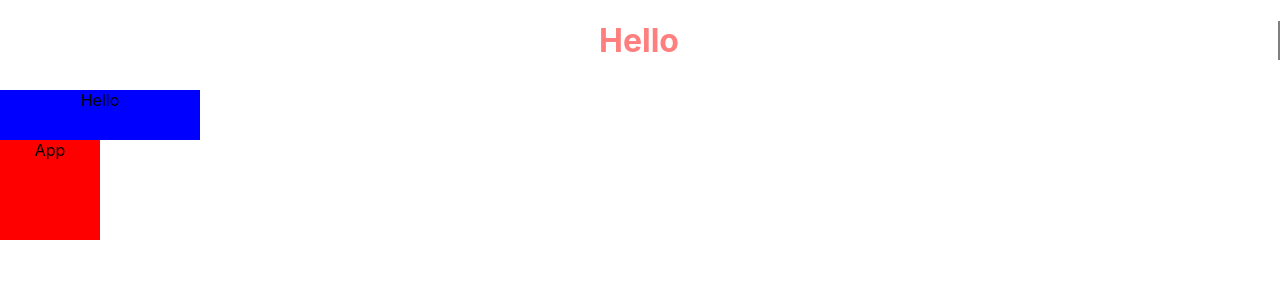
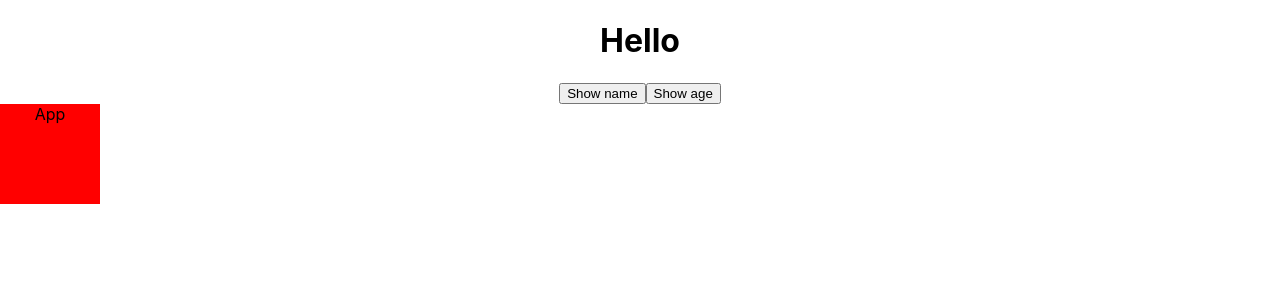
Before and after one commit to JungYeonHeo/react-voca, a React (Create React App) app: page / in a window 1280 px wide. Shown: the top 300 px of the page. Built offline with nearby package versions, Linux system fonts and the light colour scheme.

Commit message:
add handling events 1

```diff
--- a/src/component/Hello.js
+++ b/src/component/Hello.js
@@ -1,21 +1,13 @@
-// const Hello = function () {};
+export default function Hello() {
+	function showName() {
+		console.log('Mike');
+	}
 
-import styles from './Hello.module.css';
-
-export default function Hello() {
 	return (
 		<div>
-			<h1
-				style={{
-					color: '#f00',
-					borderRight: '2px solid #000',
-					marginBottom: '30px',
-					opacity: 0.5,
-				}}
-			>
-				Hello
-			</h1>
-			<div className={styles.box}>Hello</div>
+			<h1>Hello</h1>
+			<button onClick={showName}>Show name</button>
+			<button>Show age</button>
 		</div>
 	);
 }
```
